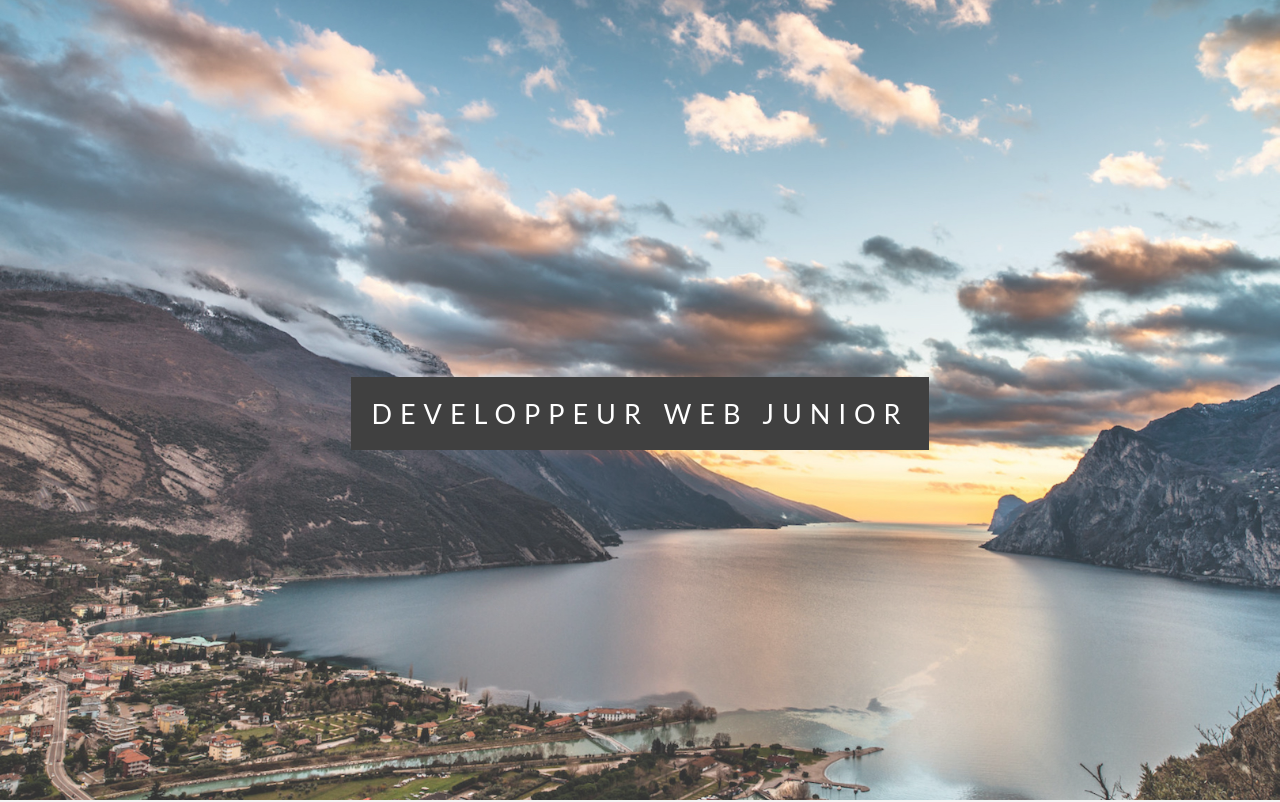
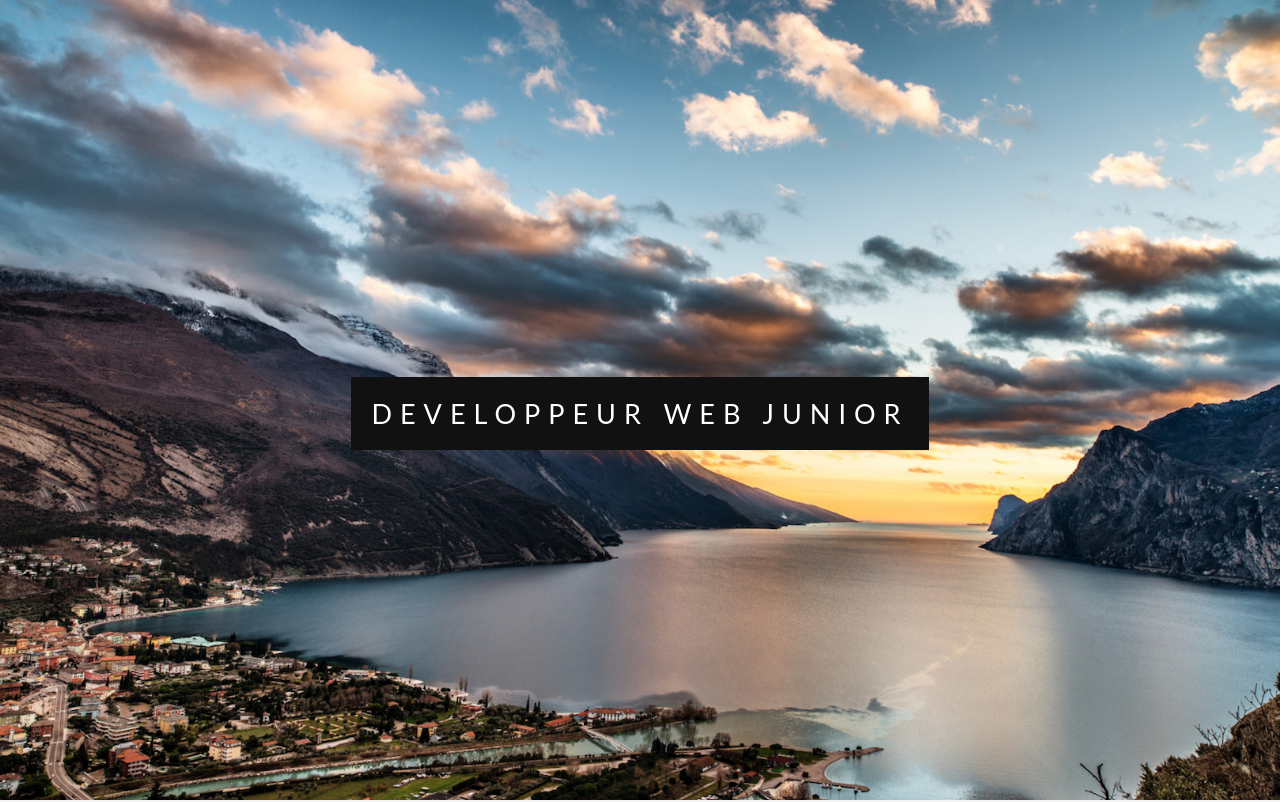
Before and after one commit to ClementAbs/CV, a website: page index.html in a window 1280 px wide. Shown: the top 802 px of the page. Drawn offline with Linux system fonts and the light colour scheme.

Commit message:
Update style.css

```diff
--- a/css/style.css
+++ b/css/style.css
@@ -10,7 +10,7 @@ body, html{
 
 .pimg1, .pimg2, .pimg3{
   position:relative;
-  opacity:0.80;
+  opacity:1;
   background-position:center;
   background-size:cover;
   background-repeat:no-repeat;
```
